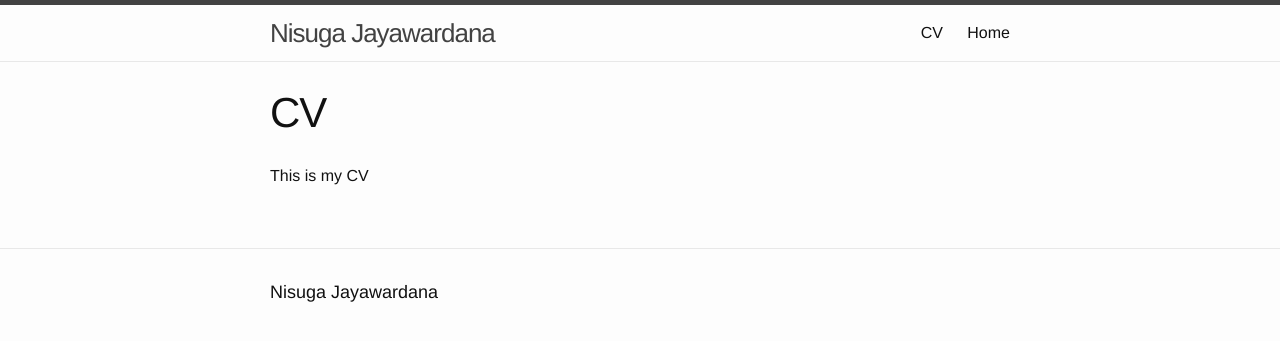
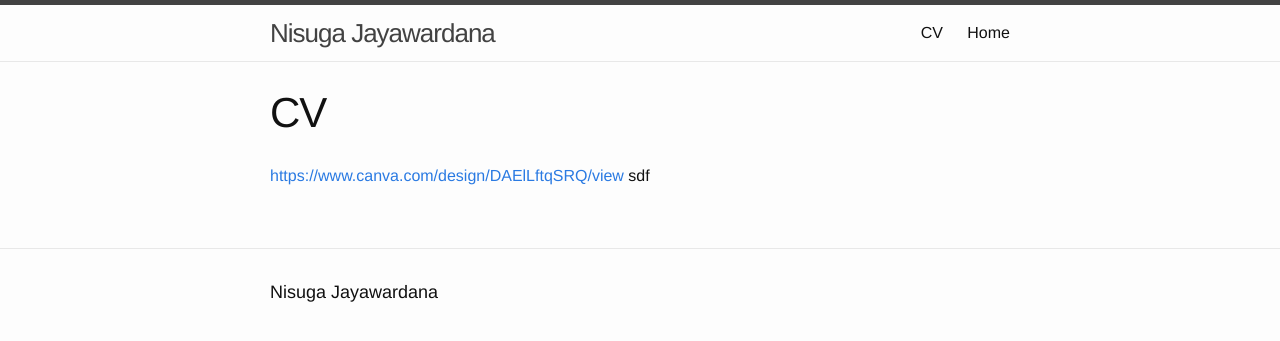
Before and after one commit to NisugaJ/NisugaJ.github.io, a Jekyll site: the page built from cv.markdown, in a window 1280 px wide. Shown: the top 341 px of the page. Built offline with Jekyll 4.4.1, drawn with Linux system fonts in a browser that asks for light colours.

Commit message:
Updated Cv

```diff
--- a/cv.markdown
+++ b/cv.markdown
@@ -3,4 +3,4 @@ title: CV
 date: 2022-05-22 13:31:00 Z
 ---
 
-This is my CV
+[https://www.canva.com/design/DAElLftqSRQ/view](https://www.canva.com/design/DAElLftqSRQ/view) sdf
```
